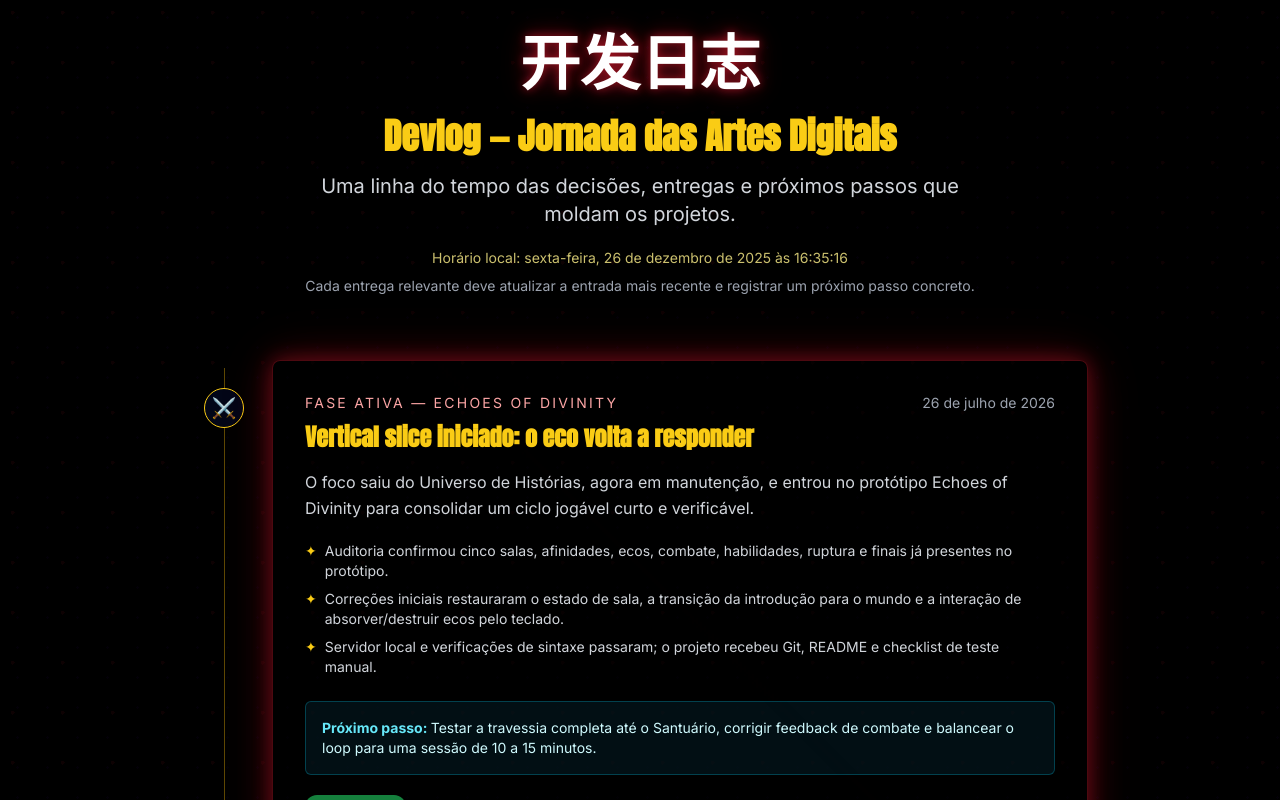
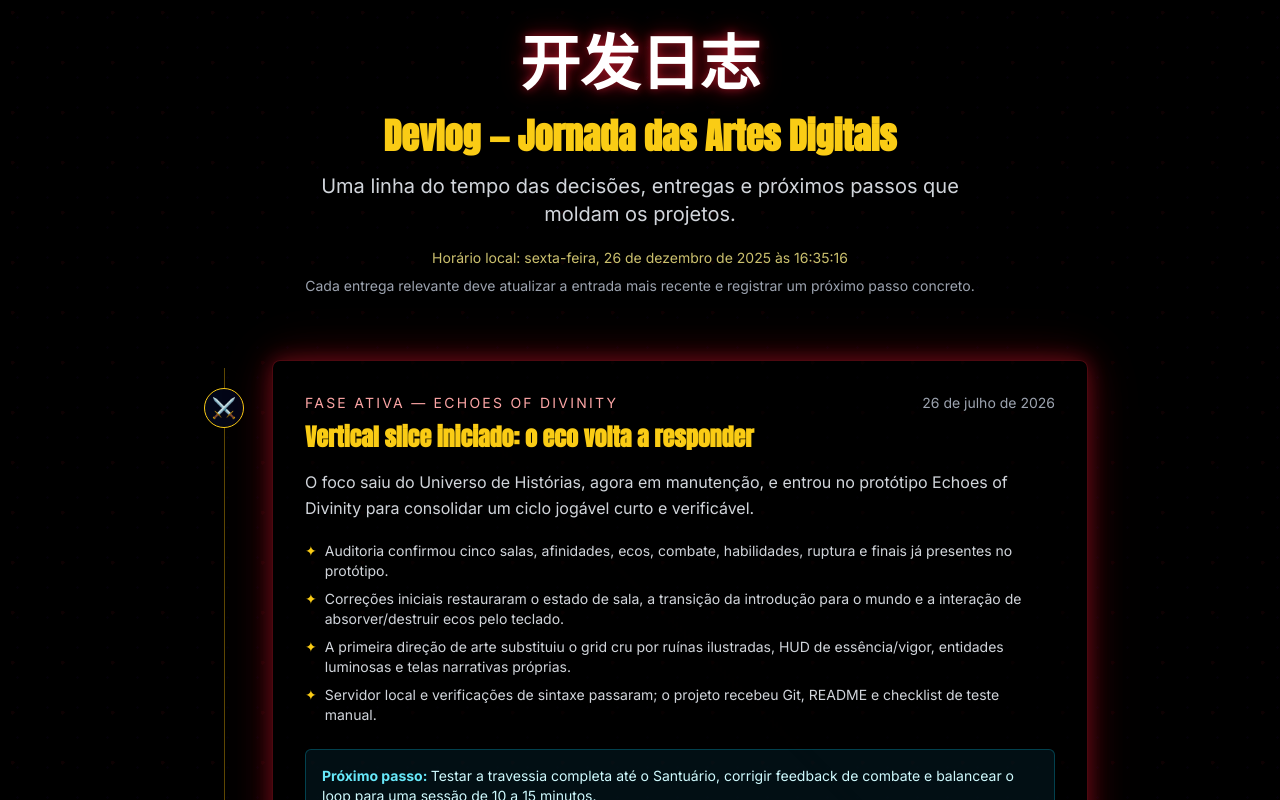
Before and after one commit to murilobsantos/portfoli-novo, a Next.js app: page /devlog in a window 1280 px wide. Shown: the top 800 px of the page. Built offline with nearby package versions, Linux system fonts and the light colour scheme.

Commit message:
docs: registrar direcao de arte do echoes

```diff
--- a/src/data/devlog.ts
+++ b/src/data/devlog.ts
@@ -23,6 +23,7 @@ export const devlogEntries: DevlogEntry[] = [
     highlights: [
       "Auditoria confirmou cinco salas, afinidades, ecos, combate, habilidades, ruptura e finais já presentes no protótipo.",
       "Correções iniciais restauraram o estado de sala, a transição da introdução para o mundo e a interação de absorver/destruir ecos pelo teclado.",
+      "A primeira direção de arte substituiu o grid cru por ruínas ilustradas, HUD de essência/vigor, entidades luminosas e telas narrativas próprias.",
       "Servidor local e verificações de sintaxe passaram; o projeto recebeu Git, README e checklist de teste manual.",
     ],
     nextStep: "Testar a travessia completa até o Santuário, corrigir feedback de combate e balancear o loop para uma sessão de 10 a 15 minutos.",
```
